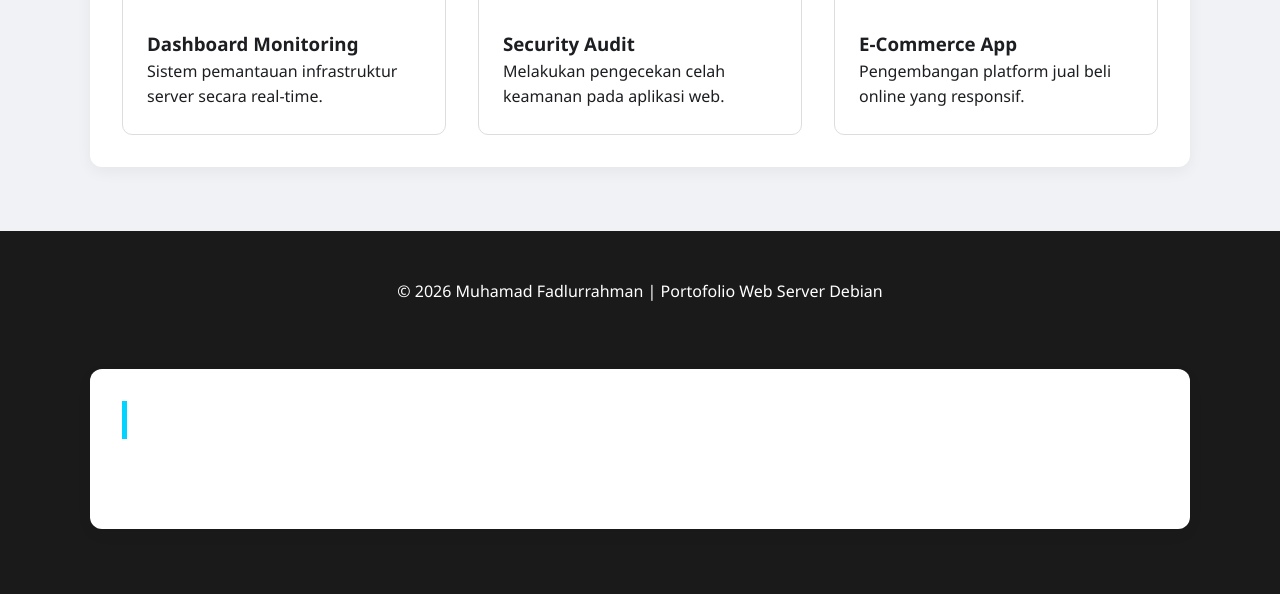
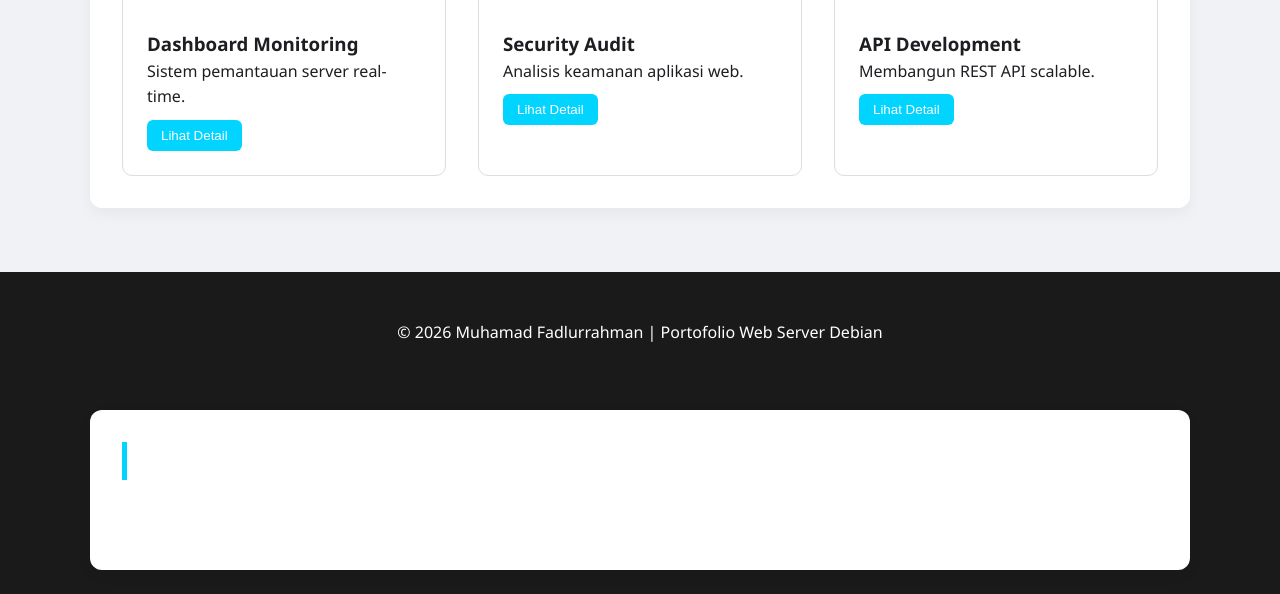
Before and after one commit to kusunoki778/kelompok8-git, a plain HTML site: page index.html in a window 1280 px wide. Shown: the part 1788-2382 px from the top of the page. Drawn offline with Linux system fonts and the light colour scheme.

Commit message:
update galeri tambah button dan project baru

```diff
--- a/index.html
+++ b/index.html
@@ -142,6 +142,22 @@
             padding: 1.5rem;
         }
 
+        button {
+            margin-top: 10px;
+            padding: 8px 14px;
+            border: none;
+            background: #00d4ff;
+            color: white;
+            cursor: pointer;
+            border-radius: 6px;
+            transition: 0.3s ease;
+            font-weight: 500;
+        }
+
+        button:hover {
+            background: #009ec3;
+            transform: scale(1.05);
+        }
         /* Footer */
         footer {
             text-align: center;
@@ -212,30 +228,40 @@
     </section>
 
     <section id="galeri" class="container">
+
     <h2>Galeri Projek</h2>
+
     <div class="grid">
+
         <div class="card">
-                <img src="https://images.unsplash.com/photo-1563986768609-322da13575f3?q=80&w=400" alt="Dashboard Projek">
+            <img src="https://images.unsplash.com/photo-1563986768609-322da13575f3?q=80&w=400">
             <div class="card-info">
                 <h3>Dashboard Monitoring</h3>
-                    <p>Sistem pemantauan infrastruktur server secara real-time.</p>
+                <p>Sistem pemantauan server real-time.</p>
+                <button>Lihat Detail</button>
             </div>
         </div>
+
         <div class="card">
-                <img src="https://images.unsplash.com/photo-1555066931-4365d14bab8c?q=80&w=400" alt="Coding">
+            <img src="https://images.unsplash.com/photo-1555066931-4365d14bab8c?q=80&w=400">
             <div class="card-info">
                 <h3>Security Audit</h3>
-                    <p>Melakukan pengecekan celah keamanan pada aplikasi web.</p>
+                <p>Analisis keamanan aplikasi web.</p>
+                <button>Lihat Detail</button>
             </div>
         </div>
+
         <div class="card">
-                <img src="https://images.unsplash.com/photo-1460925895917-afdab827c52f?q=80&w=400" alt="E-Commerce">
+            <img src="https://images.unsplash.com/photo-1498050108023-c5249f4df085?q=80&w=400">
             <div class="card-info">
-                    <h3>E-Commerce App</h3>
-                    <p>Pengembangan platform jual beli online yang responsif.</p>
+                <h3>API Development</h3>
+                <p>Membangun REST API scalable.</p>
+                <button>Lihat Detail</button>
             </div>
         </div>
+
     </div>
+
 </section>
 
     <footer>
```
Lines whose indentation alone changed are shown as unchanged.
